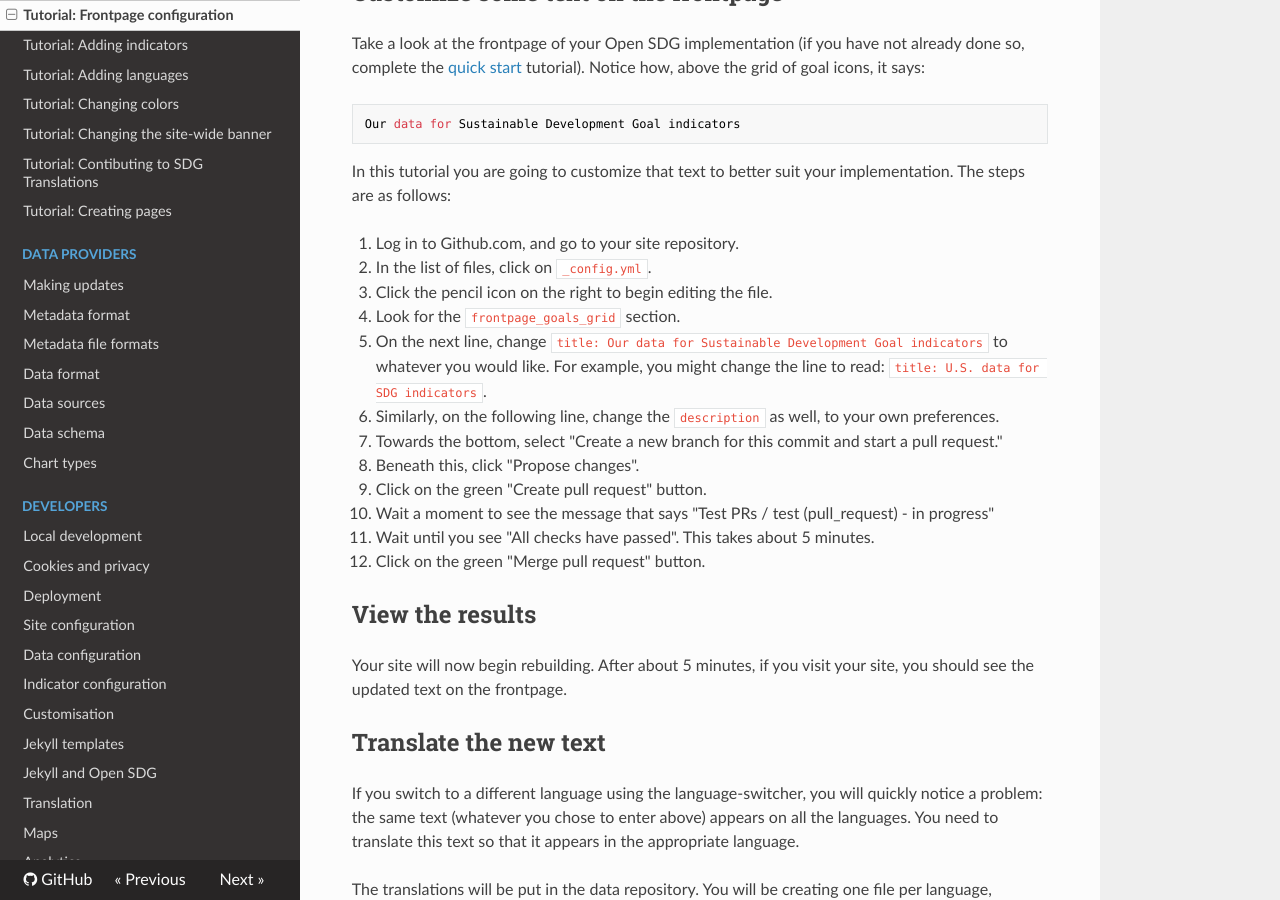
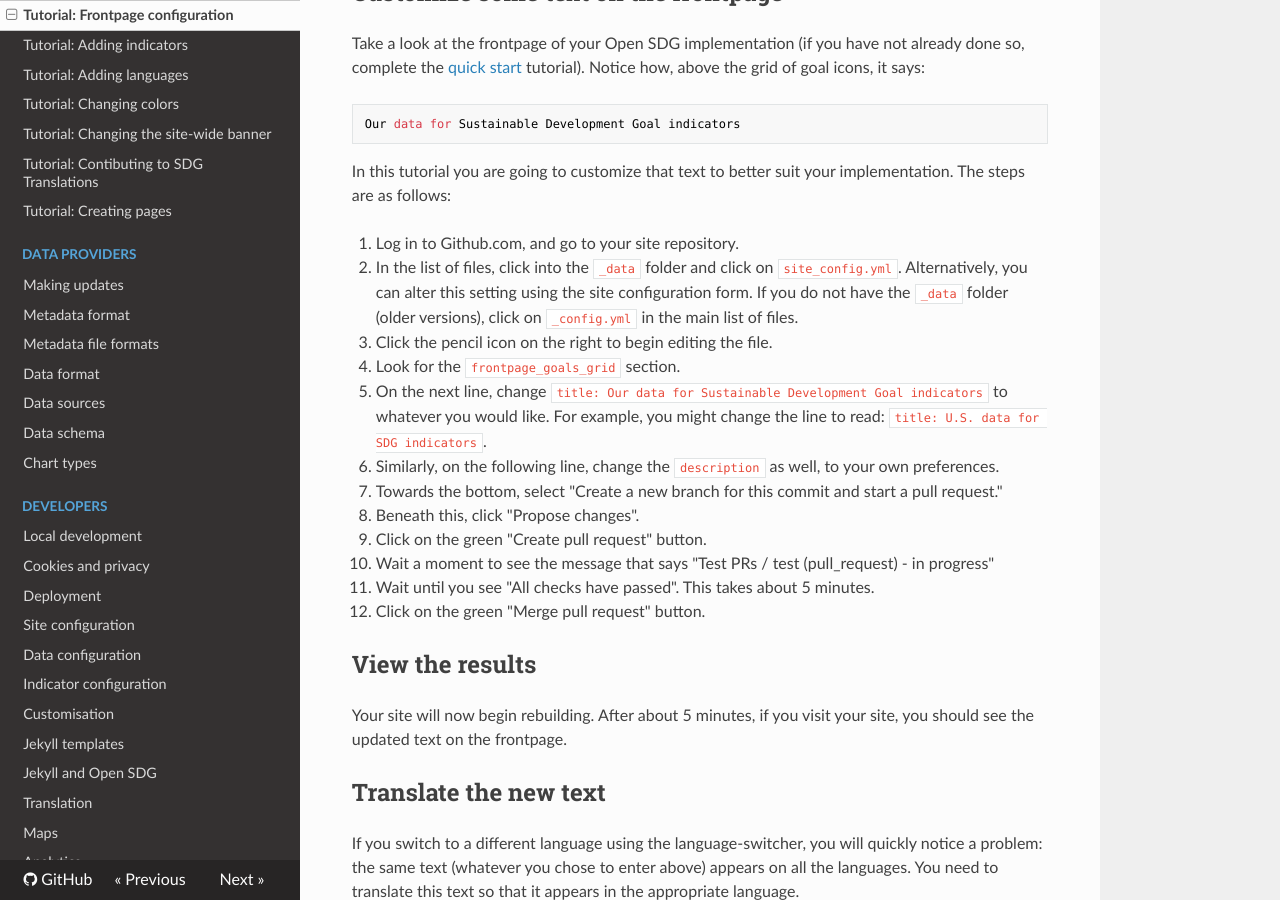
Before and after one commit to open-sdg/open-sdg, an MkDocs documentation site: the page built from docs/tutorials/frontpage-config.md, in a window 1280 px wide and 900 px high, scrolled down 608 px. Built offline with MkDocs 1.6.1, drawn with Linux system fonts in a browser that asks for light colours; nearby versions of some CDN libraries; old or Windows-style settings are respelled for this version of MkDocs; some of the changed text lies outside the part shown.

Commit message:
Update to mention site_config.yml

```diff
--- a/docs/tutorials/frontpage-config.md
+++ b/docs/tutorials/frontpage-config.md
@@ -24,7 +24,7 @@ Our data for Sustainable Development Goal indicators
 In this tutorial you are going to customize that text to better suit your implementation. The steps are as follows:
 
 1. Log in to Github.com, and go to your site repository.
-1. In the list of files, click on `_config.yml`.
+1. In the list of files, click into the `_data` folder and click on `site_config.yml`. Alternatively, you can alter this setting using the site configuration form. If you do not have the `_data` folder (older versions), click on `_config.yml` in the main list of files.
 1. Click the pencil icon on the right to begin editing the file.
 1. Look for the `frontpage_goals_grid` section.
 1. On the next line, change `title: Our data for Sustainable Development Goal indicators` to whatever you would like. For example, you might change the line to read: `title: U.S. data for SDG indicators`.
@@ -89,7 +89,7 @@ If you have added any other language besides English and Spanish, repeat the ste
 Now you need to go back to the site repository and tell it to use these new translations. The steps are as follows:
 
 1. Log in to Github.com, and go to your site repository.
-1. In the list of files, click on `_config.yml`.
+1. In the list of files, click into the `_data` folder and click on `site_config.yml`. Alternatively, you can alter this setting using the site configuration form. If you do not have the `_data` folder (older versions), click on `_config.yml` in the main list of files.
 1. Click the pencil icon on the right to begin editing the file.
 1. As before, look for the `frontpage_goals_grid` section.
 1. Change the two lines below it to the following:
```
